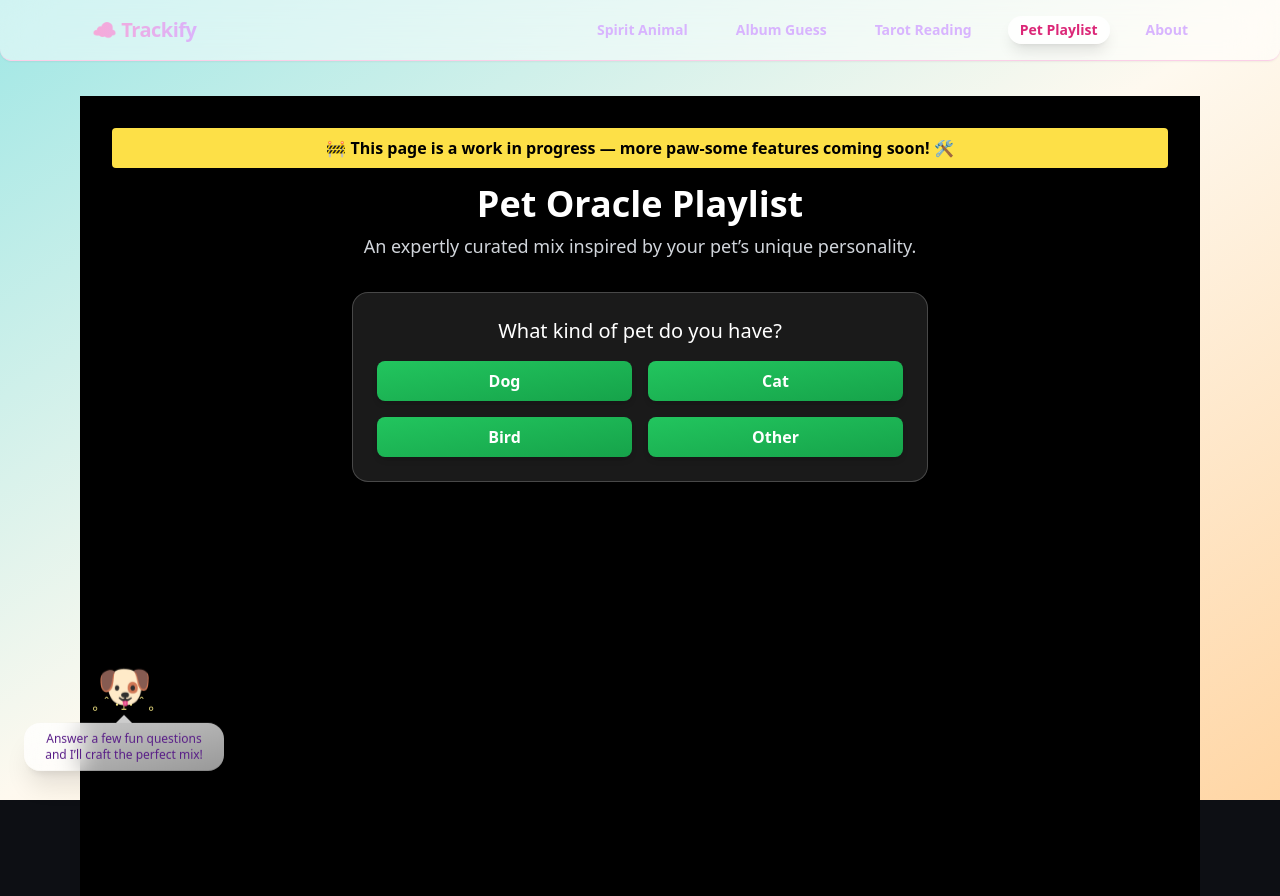
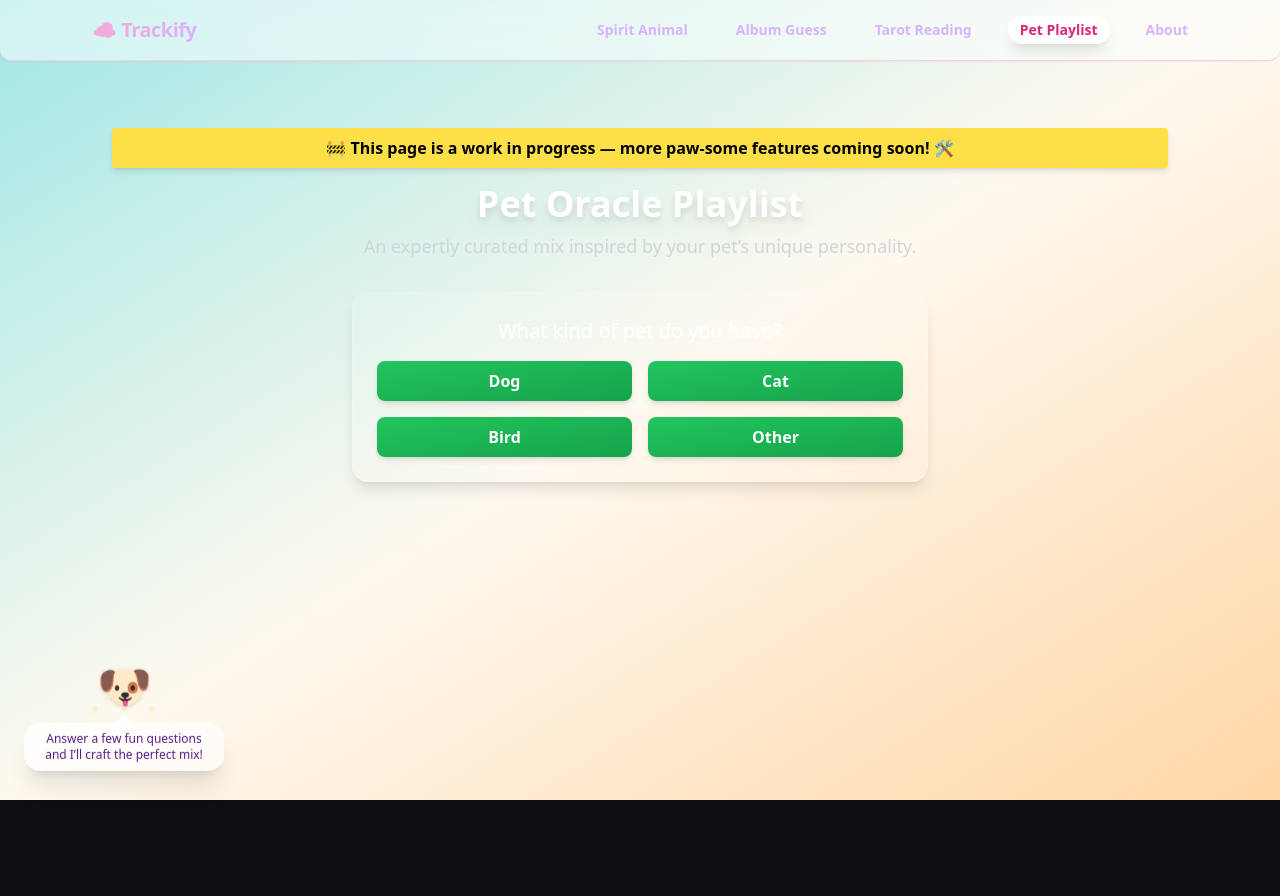
Before and after one commit to renaissancejlc/trackify, a React (Vite) app: page /pet in a window 1280 px wide. Built offline with nearby package versions, Linux system fonts and the light colour scheme.

Commit message:
Update PetPlaylist.tsx

```diff
--- a/src/pages/PetPlaylist.tsx
+++ b/src/pages/PetPlaylist.tsx
@@ -69,7 +69,7 @@ const PetPlaylist = () => {
   };
 
   return (
-    <div className="min-h-screen bg-black text-white p-8 relative">
+    <div className="min-h-screen text-white p-8 relative">
      <div className="bg-yellow-300 text-black text-center py-2 font-semibold rounded mb-4 shadow-md">
         🚧 This page is a work in progress — more paw-some features coming soon! 🛠️
     </div>
```
